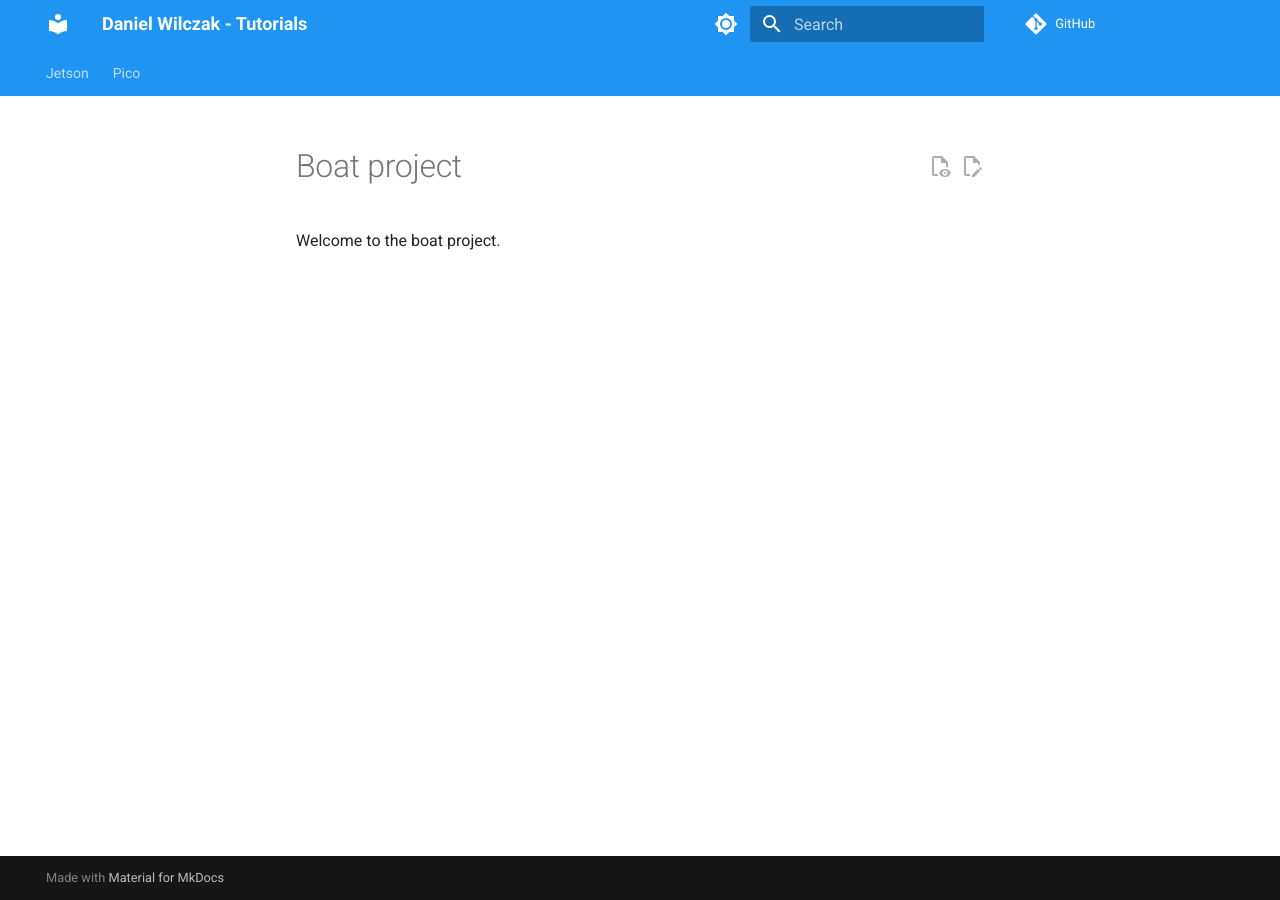
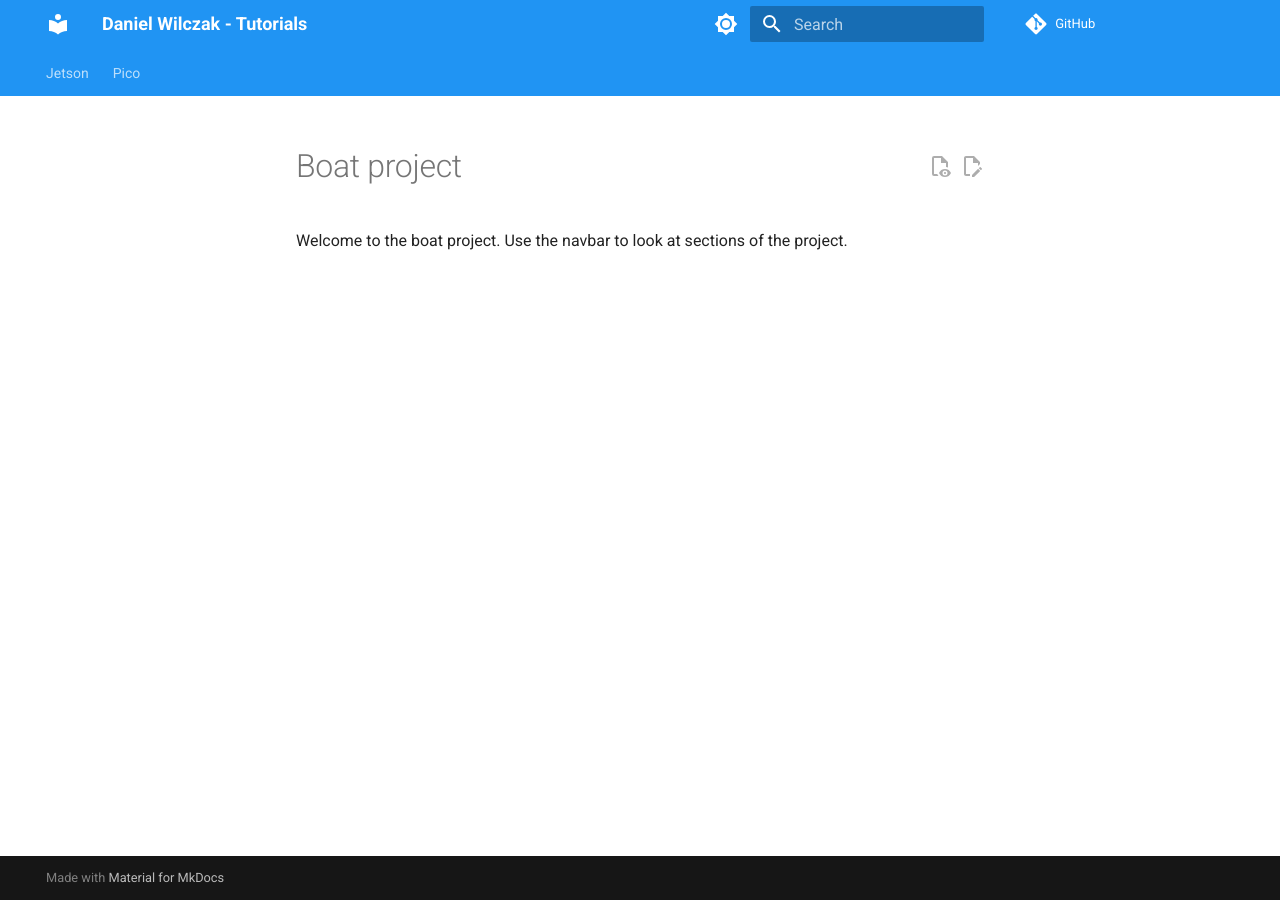
Before and after one commit to danielwilczak101/boat, an MkDocs documentation site: the page built from docs/jetson/index.md, in a window 1280 px wide. Built offline with MkDocs 1.6.1 and Material for MkDocs 9.7.7, drawn with Linux system fonts in a browser that asks for light colours; comment, search, counter and statistics services are not loaded.

Commit message:
Updated.

```diff
--- a/docs/jetson/index.md
+++ b/docs/jetson/index.md
@@ -1,3 +1,3 @@
 # Boat project
 
-Welcome to the boat project.
+Welcome to the boat project. Use the navbar to look at sections of the project.
```
